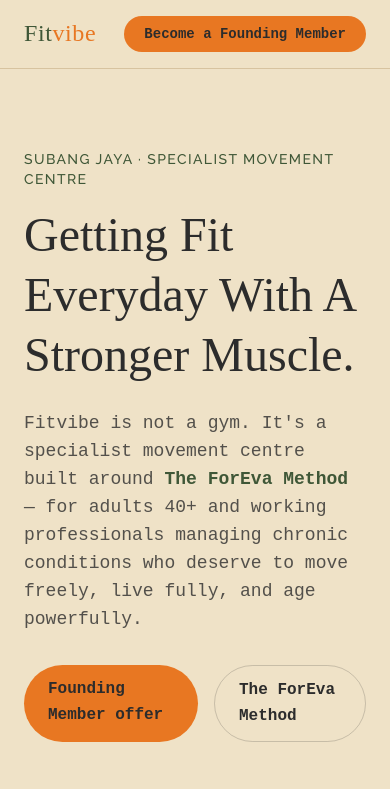
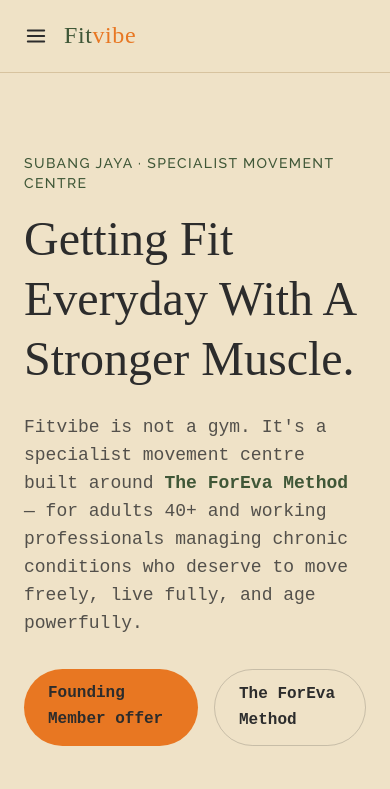
Before and after one commit to ethanRjoseph14/fitvibe-system, a Next.js app: page / in a window 390 px wide. Shown: the top 789 px of the page. Built offline with nearby package versions, Linux system fonts and the light colour scheme; a web font is replaced by a local one.

Commit message:
Implement mobile menu toggle in NavBar
Added mobile menu toggle functionality and improved layout for better responsiveness.

```diff
--- a/components/NavBar.tsx
+++ b/components/NavBar.tsx
@@ -1,4 +1,7 @@
+"use client";
+
 import Link from "next/link";
+import { useState } from "react";
 import Wordmark from "@/components/Wordmark";
 
 const links = [
@@ -11,12 +14,39 @@
 ];
 
 export default function NavBar() {
+  const [open, setOpen] = useState(false);
+
   return (
-    <header className="border-b border-tan/60 bg-warm-beige/95 backdrop-blur sticky top-0 z-10">
-      <div className="mx-auto max-w-6xl px-6 py-4 flex items-center justify-between">
-        <Link href="/" className="text-2xl tracking-wide">
-          <Wordmark />
-        </Link>
+    <header className="border-b border-tan/60 bg-warm-beige/95 backdrop-blur sticky top-0 z-20">
+      <div className="mx-auto max-w-6xl px-6 py-4 flex items-center justify-between gap-4">
+        <div className="flex items-center gap-2">
+          {/* Mobile/tablet menu toggle — the only way to reach nav links below the
+              lg breakpoint, since the full nav below is hidden until lg. */}
+          <button
+            type="button"
+            onClick={() => setOpen((v) => !v)}
+            aria-label={open ? "Close menu" : "Open menu"}
+            aria-expanded={open}
+            className="lg:hidden -ml-2 w-10 h-10 rounded-full flex items-center justify-center text-charcoal hover:bg-tan/30 transition-colors"
+          >
+            {open ? (
+              <svg width="22" height="22" viewBox="0 0 24 24" fill="none" stroke="currentColor" strokeWidth="2" strokeLinecap="round">
+                <line x1="6" y1="6" x2="18" y2="18" />
+                <line x1="18" y1="6" x2="6" y2="18" />
+              </svg>
+            ) : (
+              <svg width="22" height="22" viewBox="0 0 24 24" fill="none" stroke="currentColor" strokeWidth="2" strokeLinecap="round">
+                <line x1="3" y1="6" x2="21" y2="6" />
+                <line x1="3" y1="12" x2="21" y2="12" />
+                <line x1="3" y1="18" x2="21" y2="18" />
+              </svg>
+            )}
+          </button>
+          <Link href="/" className="text-2xl tracking-wide" onClick={() => setOpen(false)}>
+            <Wordmark />
+          </Link>
+        </div>
+
         <nav className="hidden lg:flex items-center gap-5 xl:gap-6 text-sm font-medium">
           {links.map((l) => (
             <Link key={l.href} href={l.href} className="text-charcoal hover:text-vitality-orange transition-colors">
@@ -24,13 +54,37 @@
             </Link>
           ))}
         </nav>
+
         <Link
           href="/programmes"
-          className="rounded-full bg-vitality-orange text-charcoal px-5 py-2 text-sm font-semibold hover:bg-warm-amber transition-colors"
+          className="hidden sm:inline-block rounded-full bg-vitality-orange text-charcoal px-5 py-2 text-sm font-semibold hover:bg-warm-amber transition-colors"
         >
           Become a Founding Member
         </Link>
       </div>
+
+      {/* Mobile/tablet dropdown — mirrors the desktop nav + CTA, shown below lg. */}
+      {open && (
+        <nav className="lg:hidden border-t border-tan/60 bg-warm-beige px-6 py-3 flex flex-col">
+          {links.map((l) => (
+            <Link
+              key={l.href}
+              href={l.href}
+              onClick={() => setOpen(false)}
+              className="py-2.5 text-base font-medium text-charcoal hover:text-vitality-orange transition-colors border-b border-tan/30 last:border-b-0"
+            >
+              {l.label}
+            </Link>
+          ))}
+          <Link
+            href="/programmes"
+            onClick={() => setOpen(false)}
+            className="mt-4 mb-1 rounded-full bg-vitality-orange text-charcoal px-5 py-2.5 text-sm font-semibold text-center hover:bg-warm-amber transition-colors"
+          >
+            Become a Founding Member
+          </Link>
+        </nav>
+      )}
     </header>
   );
 }
```
